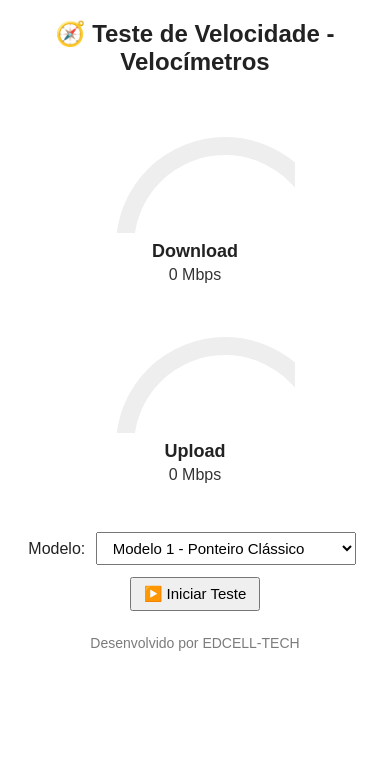
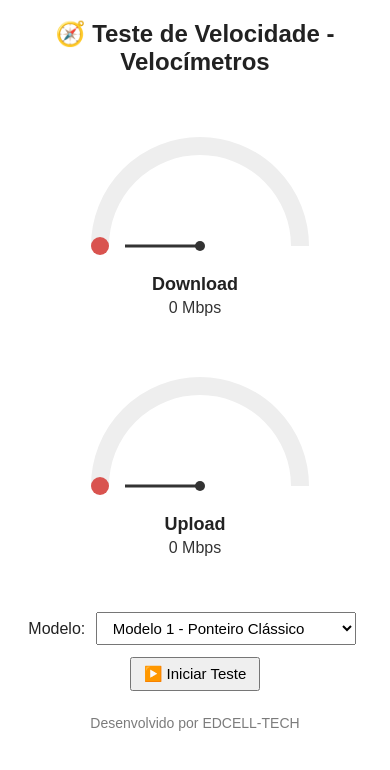
Before and after one commit to usuario2207ed-hue/Teste-de-Velocidade, a plain HTML site: page index.html in a window 390 px wide. Drawn offline with Linux system fonts and the light colour scheme.

Commit message:
index.html

```diff
--- a/index.html
+++ b/index.html
@@ -62,7 +62,7 @@ footer {
         gap: 30px;
         align-items: center;
     }
-    .gauge-container { width: 200px; height: 170px; }
+    .gauge-container { width: 250px; height: 210px; }
 }
 </style>
 </head>
```
